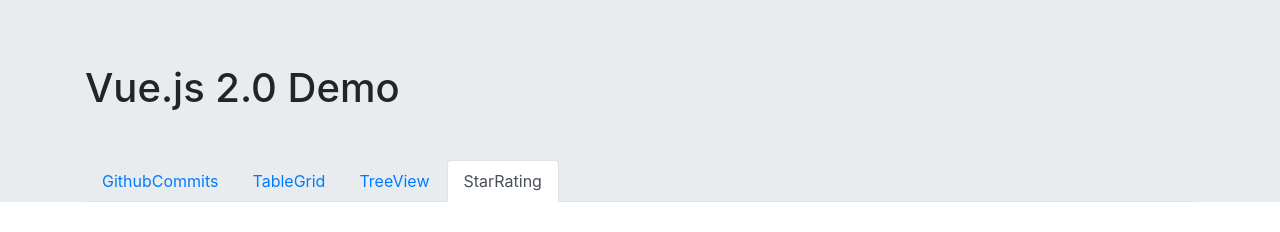
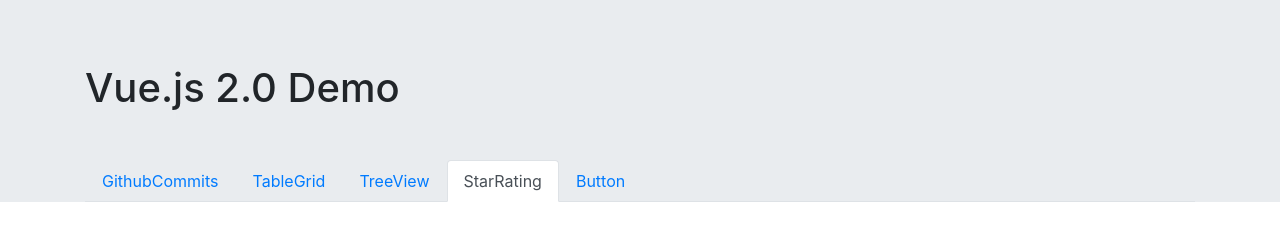
Before and after one commit to sandmanman/vue-day-day-up, a Vue app: page /#/starRating in a window 1280 px wide. Shown: the top 232 px of the page. Built offline with nearby package versions, Linux system fonts and the light colour scheme.

Commit message:
scss->less (node-sass)安装总是出错)

```diff
--- a/package.json
+++ b/package.json
@@ -91,8 +91,8 @@
     "babel-preset-es2015": "^6.22.0",
     "bootstrap": "^4.0.0-alpha.6",
     "cooking": "^1.4.1",
+    "cooking-less": "^1.0.5",
     "cooking-lint": "^0.1.4",
-    "cooking-sass": "^0.5.0",
     "cooking-vue2": "^0.3.0",
     "css-loader": "^0.26.1",
     "extract-text-webpack-plugin": "^1.0.1",
--- a/src/App.vue
+++ b/src/App.vue
@@ -24,6 +24,11 @@
                             StarRating
                         </router-link>
                     </li>
+                    <li class="nav-item">
+                        <router-link to="/button" class="nav-link" activeClass="active">
+                            Button
+                        </router-link>
+                    </li>
                 </ul>
             </div>
         </div>
@@ -38,7 +43,7 @@
 export default {}
 </script>
 
-<style lang="scss" scoped>
+<style lang="less" scoped>
 .jumbotron {
     padding-bottom: 0;
 }
--- a/src/components/header/header.vue
+++ b/src/components/header/header.vue
@@ -17,5 +17,5 @@ export default {
 }
 </script>
 
-<style lang="sass">
+<style lang="less">
 </style>
--- /dev/null
+++ b/src/pages/button/button.vue
@@ -0,0 +1,22 @@
+<template>
+    <button class="vv-btn">
+        <span>{{msg}}</span>
+    </button>
+</template>
+
+<script>
+    export default {
+        name: 'vv-btn',
+        data() {
+            return {
+                msg: 'button'
+            }
+        }
+    }
+</script>
+
+<style lang="less">
+    .vv-btn {
+
+    }
+</style>
--- a/src/pages/github-commits/github-commits.vue
+++ b/src/pages/github-commits/github-commits.vue
@@ -182,6 +182,6 @@ export default {
 }
 </script>
 
-<style lang="scss">
+<style lang="less">
 
 </style>
--- a/src/pages/star-rating/star-rating.vue
+++ b/src/pages/star-rating/star-rating.vue
@@ -80,7 +80,7 @@ export default {
 }
 </script>
 
-<style lang="scss">
+<style lang="less">
 .star-rating {
     text-align: center;
 }
--- a/src/pages/table-grid/table-grid.vue
+++ b/src/pages/table-grid/table-grid.vue
@@ -61,5 +61,5 @@ export default {
 }
 </script>
 
-<style lang="scss">
+<style lang="less">
 </style>
--- a/src/pages/tree-view/tree-view-component.vue
+++ b/src/pages/tree-view/tree-view-component.vue
@@ -49,5 +49,5 @@ export default {
 }
 </script>
 
-<style lang="scss">
+<style lang="less">
 </style>
--- a/src/pages/tree-view/tree-view.vue
+++ b/src/pages/tree-view/tree-view.vue
@@ -82,7 +82,7 @@ export default {
 </script>
 
 
-<style lang="scss">
+<style lang="less">
 ul.tree-view,
 ul.tree-view ul {
     margin: 0;
--- a/src/router-config.js
+++ b/src/router-config.js
@@ -6,6 +6,7 @@ import githubCommits from './pages/github-commits/github-commits.vue';
 import tableGrid from './pages/table-grid/table-grid.vue';
 import treeView from './pages/tree-view/tree-view.vue';
 import starRating from './pages/star-rating/star-rating.vue';
+import button from './pages/button/button.vue';
 
 export default [{
     path: '/githubCommits',
@@ -19,4 +20,7 @@ export default [{
 },{
     path: '/starRating',
     component: starRating,
+},{
+    path: '/button',
+    component: button,
 }]
```
